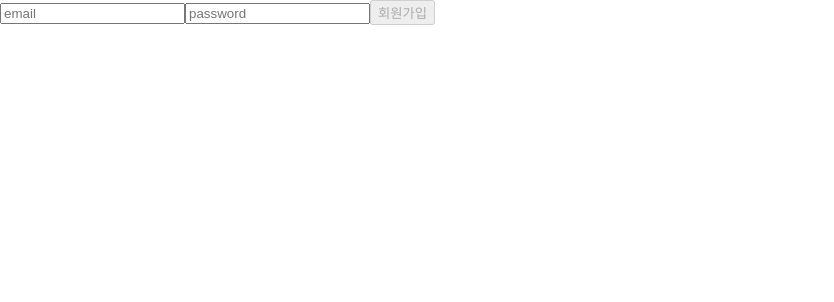
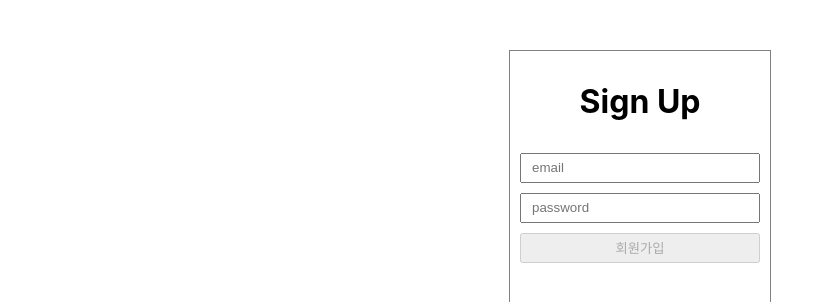
Before and after one commit to sbj717/wanted-pre-onboarding-frontend, a React (Create React App) app: page / in a window 1280 px wide. Shown: the top 302 px of the page, without its empty margins (0-834 px from the left). Built offline with nearby package versions, Linux system fonts and the light colour scheme.

Commit message:
회원가입 레이아웃

```diff
--- /dev/null
+++ b/src/pages/SignUp.css
@@ -0,0 +1,40 @@
+.signUpContainer {
+  display: flex;
+  justify-content: center;
+  width: 100vw;
+  height: 100vh;
+}
+
+.signUpWrap {
+  display: flex;
+  flex-direction: column;
+  align-items: center;
+  width: 240px;
+  height: 360px;
+  padding: 10px;
+  margin-top: 50px;
+  border: 1px solid gray;
+}
+
+form {
+  display: flex;
+  flex-direction: column;
+  width: 100%;
+  padding: 10px;
+}
+
+input {
+  width: 100%;
+  height: 30px;
+  padding-left: 10px;
+  margin-bottom: 10px;
+  box-sizing: border-box;
+  box-shadow: none;
+}
+
+button {
+  width: 100%;
+  height: 30px;
+  box-sizing: border-box;
+  box-shadow: none;
+}
--- a/src/pages/SignUp.jsx
+++ b/src/pages/SignUp.jsx
@@ -1,9 +1,12 @@
 import React, { useEffect, useState } from "react";
+import "./SignUp.css";
+import { useNavigate } from "react-router-dom";
 
 export default function SignUp() {
   const [email, setEmail] = useState("");
   const [password, setPassword] = useState("");
   const [btnDisable, setBtnDisable] = useState("disabled");
+  const navigate = useNavigate();
 
   const handleEmailChange = (e) => {
     setEmail(e.target.value);
@@ -19,6 +22,7 @@ export default function SignUp() {
       setEmail("");
       setPassword("");
       console.log("😀");
+      navigate("/signin");
     }
   };
 
@@ -29,22 +33,29 @@ export default function SignUp() {
   }, [email, password]);
 
   return (
-    <div>
-      <form onClick={handleSubmit}>
+    <div className="signUpContainer">
+      <div className="signUpWrap">
+        <h1>Sign Up</h1>
+        <form onSubmit={handleSubmit}>
           <input
-          type="email"
+            type="text"
             placeholder="email"
             value={email}
             onChange={handleEmailChange}
+            data-testid="email-input"
           ></input>
           <input
             type="password"
             placeholder="password"
             value={password}
             onChange={handlePasswordChange}
+            data-testid="password-input"
           ></input>
-        <button disabled={btnDisable}>회원가입</button>
+          <button data-testid="signup-button" disabled={btnDisable}>
+            회원가입
+          </button>
         </form>
+      </div>
     </div>
   );
 }
```
Also changed, not shown: src/App.js (+11 -2 lines). Lines whose indentation alone changed are shown as unchanged.
